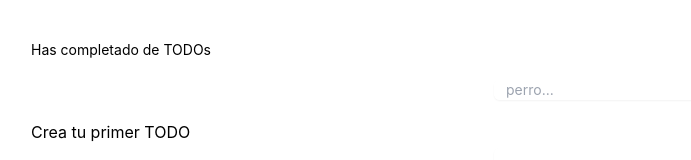
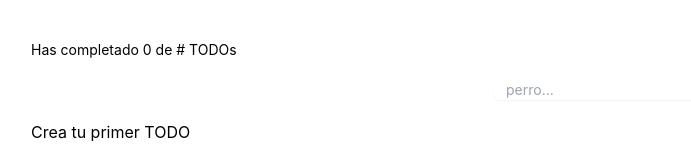
Before and after one commit to Julius-cell/React-todo, a React (Create React App) app: page / in a window 1280 px wide. Shown: the top 160 px of the page, without its empty margins (25-716 px from the left). Built offline with nearby package versions, Linux system fonts and the light colour scheme.

Commit message:
feat: update context in every component

```diff
--- a/src/TodoContext/TodoContex.js
+++ b/src/TodoContext/TodoContex.js
@@ -5,11 +5,10 @@ import { useLocalStorage } from '../useLocalStorage'
 const TodoContext = React.createContext();
 
 function TodoProvider({ children }) {
-  const { todos, saveTodos, isLoading, isError } = useLocalStorage('TODOS_V1', []);
+  const { todos, saveTodos, isLoading, isError, totalTodos } = useLocalStorage('TODOS_V1', []);
 
   const [searchValue, setSearchValue] = React.useState('');
   const [completedTodos, setCompletedTodos] = React.useState(0);
-  const [totalTodos, setTotalTodos] = React.useState(todos.length);
 
   const doneTodo = (text) => {
     const todoIndex = todos.findIndex(todo => todo.text === text.target.value);
@@ -20,14 +19,6 @@ function TodoProvider({ children }) {
     saveTodos(newTodos);
   }
 
-  // console.log('totalTodos', totalTodos);
-  // console.log('completedTodos', completedTodos);
-  // console.log('searchValue', searchValue);
-  // console.log('setSearchValue', setSearchValue);
-  // console.log('todos', todos);
-  // console.log('doneTodo', doneTodo);
-  // console.log('isLoading', isLoading);
-  // console.log('isError', isError);
   return (
     <TodoContext.Provider value={{
       totalTodos,
--- a/src/components/TodoCounter.js
+++ b/src/components/TodoCounter.js
@@ -1,9 +1,12 @@
-import React from 'react'
+import React, { useContext } from 'react'
+import { TodoContext } from '../TodoContext/TodoContex';
 
 
-function TodoCounter ({ completed, total}) {
+function TodoCounter() {
+  const { completedTodos } = useContext(TodoContext);
+
   return (
-    <h2 className='sm:text-sm'> Has completado {completed} de {total} TODOs </h2>
+    <h2 className='sm:text-sm'> Has completado {completedTodos} de # TODOs </h2>
   )
 }
 
--- a/src/components/Wrapper.jsx
+++ b/src/components/Wrapper.jsx
@@ -9,19 +9,18 @@ import { TodoItem } from "./TodoItem";
 import { TodoContext } from "../TodoContext/TodoContex";
 
 function Wrapper() {
+  const {
+    isError,
+    isLoading,
+    todos,
+    doneTodo,
+  } = React.useContext(TodoContext);
+
   return (
     <div className='flex flex-col px-14 py-10 relative min-h-screen'>
       <TodoCounter />
       <TodoSearch />
 
-      <TodoContext.Consumer>
-        {({
-          isError,
-          isLoading,
-          todos,
-          doneTodo,
-        }) => (
-          <React.Fragment>
       {isError && <p>Wait, hubo un error</p>}
       {isLoading && <p>Cargando</p>}
       {(!isLoading && !todos.length) && <p>Crea tu primer TODO</p>}
@@ -35,10 +34,6 @@ function Wrapper() {
           />
         ))}
       </TodoList>
-          </React.Fragment>
-        )
-        }
-      </TodoContext.Consumer>
 
       <CreateTodo />
     </div>
```
Lines whose indentation alone changed are shown as unchanged.
